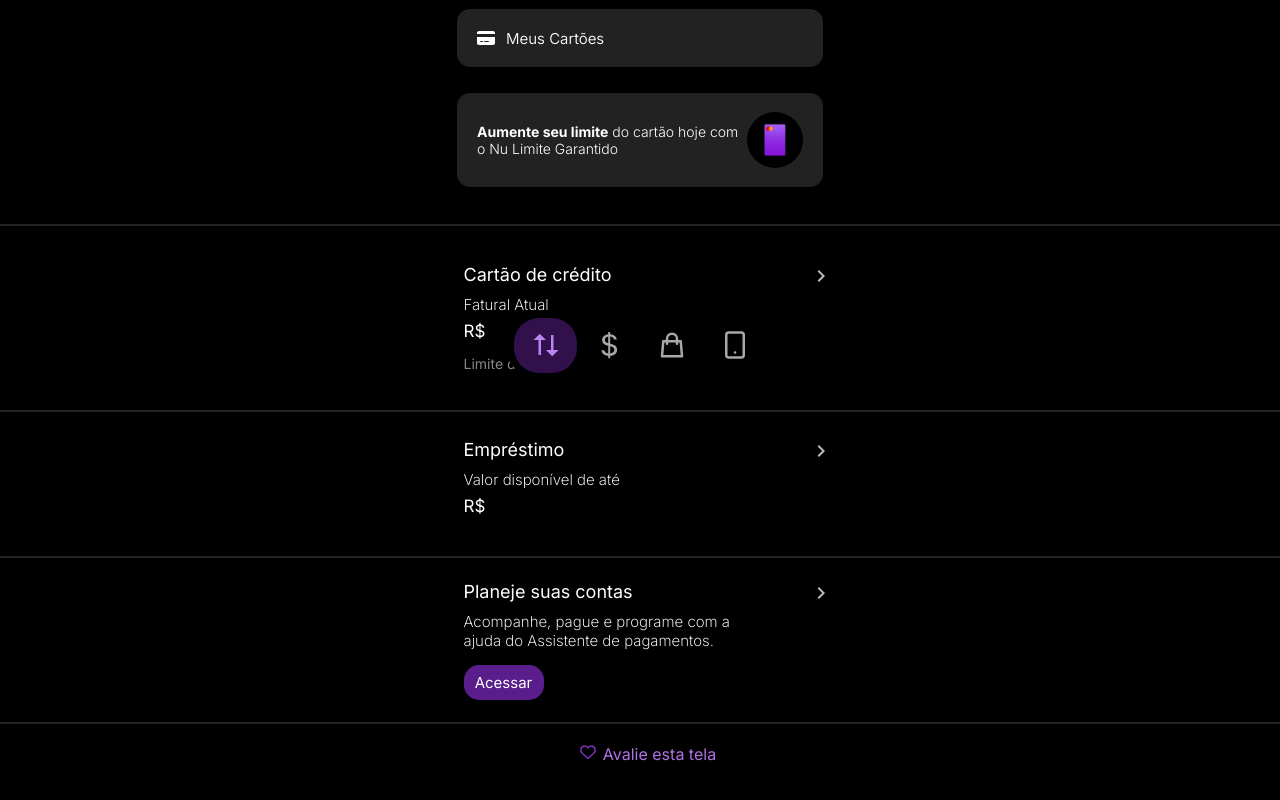
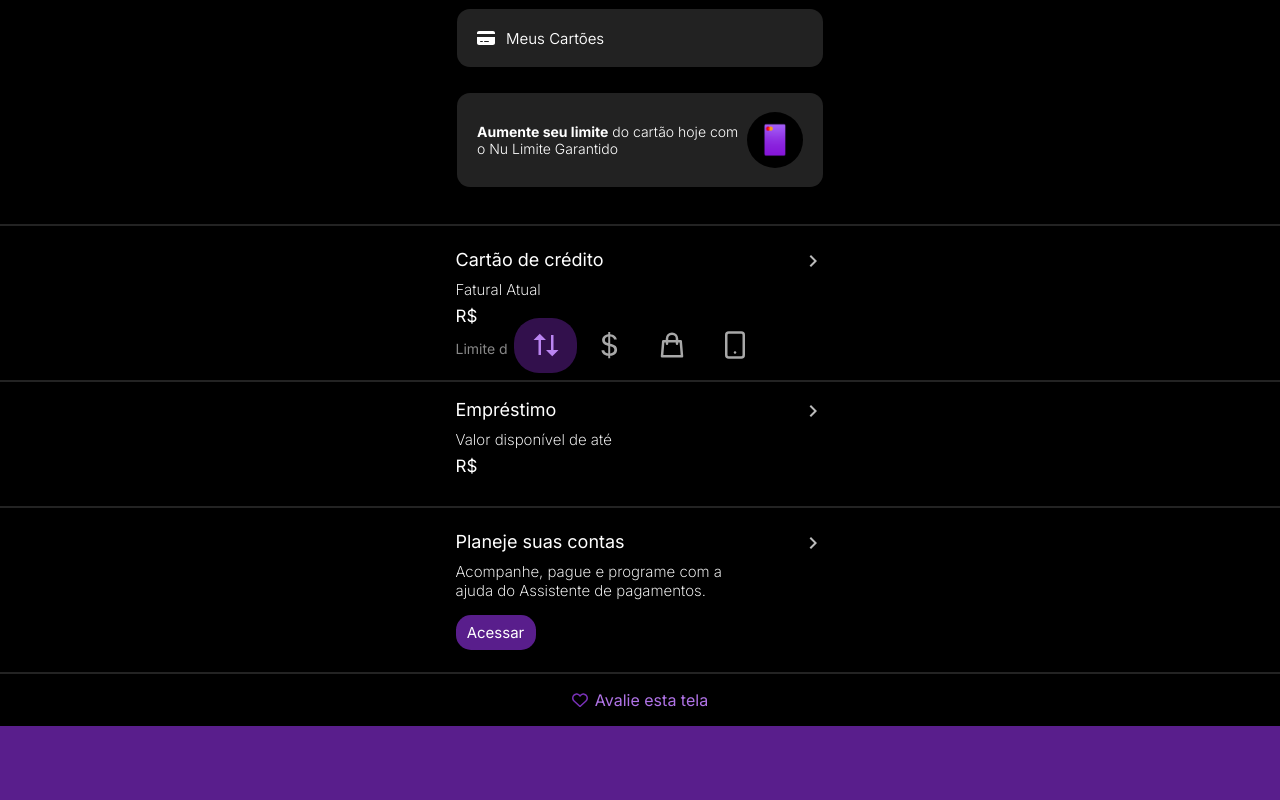
Before and after one commit to gilbertopetrini/nuandroidsn, a React (Vite) app: page / in a window 1280 px wide. Shown: the part 388-1188 px from the top of the page. After the commit the page ends 1114 px from the top, so only its background shows below. Built offline with nearby package versions, Linux system fonts and the light colour scheme; no server answers; sample sign-in values are in the browser's storage.

Commit message:
coisaboa92

```diff
--- a/src/App.css
+++ b/src/App.css
@@ -275,10 +275,9 @@
   border-radius: 50%;
 }
 .preto4{
-  height: 184px;
+  height: 154px;
   background-color: black;
   color: white;
-  padding-left: 16px;
   display: flex;
   align-items: center;
 
@@ -318,10 +317,9 @@
   color: #bbbbbb;
 }
 .preto5{
-  height: 144px;
+  height: 124px;
   background-color: black;
   color: white;
-  padding-left: 16px;
   display: flex;
   align-items: center;
 
@@ -330,7 +328,6 @@
   height: 164px;
   background-color: black;
   color: white;
-  padding-left: 16px;
   display: flex;
   align-items: center;
 
@@ -357,15 +354,14 @@
 }
 .preto7{
   border-top: 2px solid #232323;
-  height: 154px;
+  height: 54px;
   background-color: black;
   color: white;
-  padding-left: 16px;
   display: flex;
+  align-items: center;
   justify-content: center;
   color: #b073e6;
   cursor: pointer;
-  padding-top: 20px;
 }
 .heart{
   margin-right: 7px;
```
